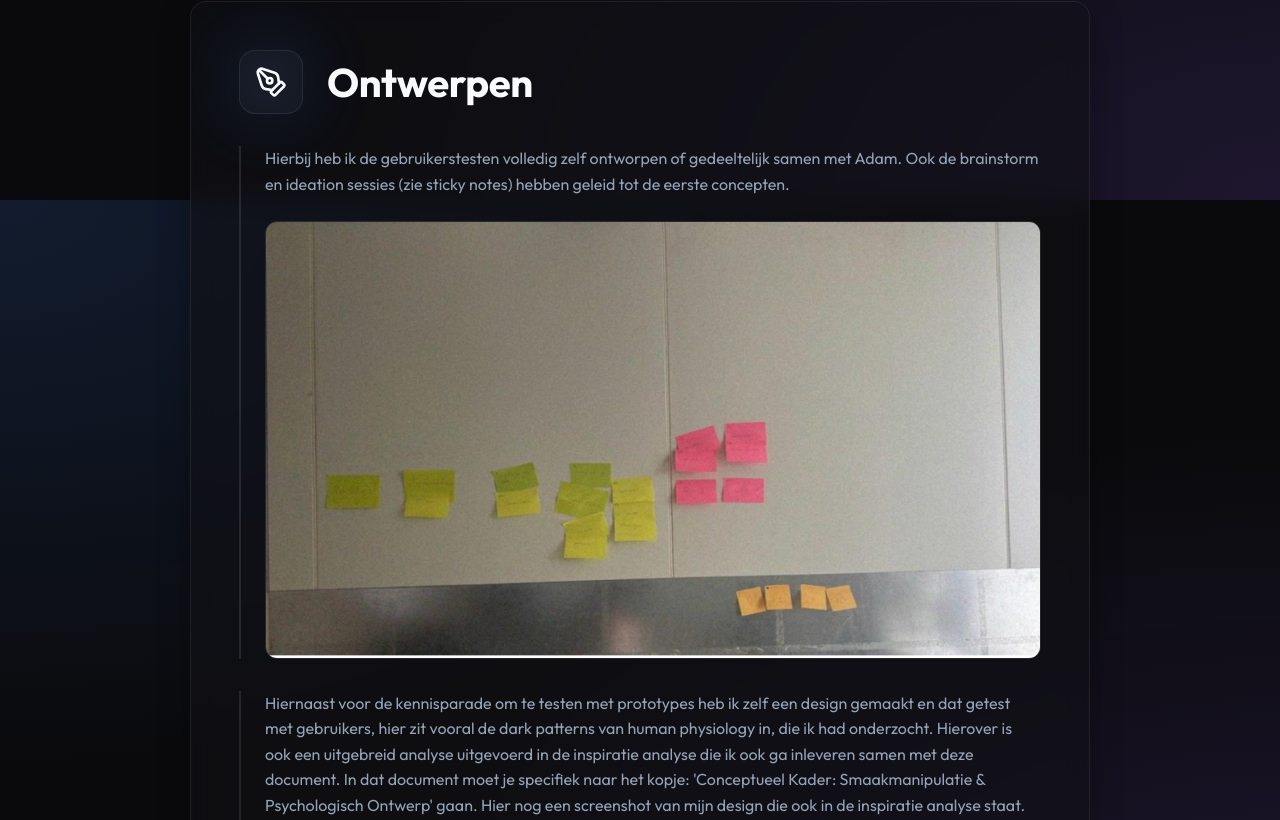
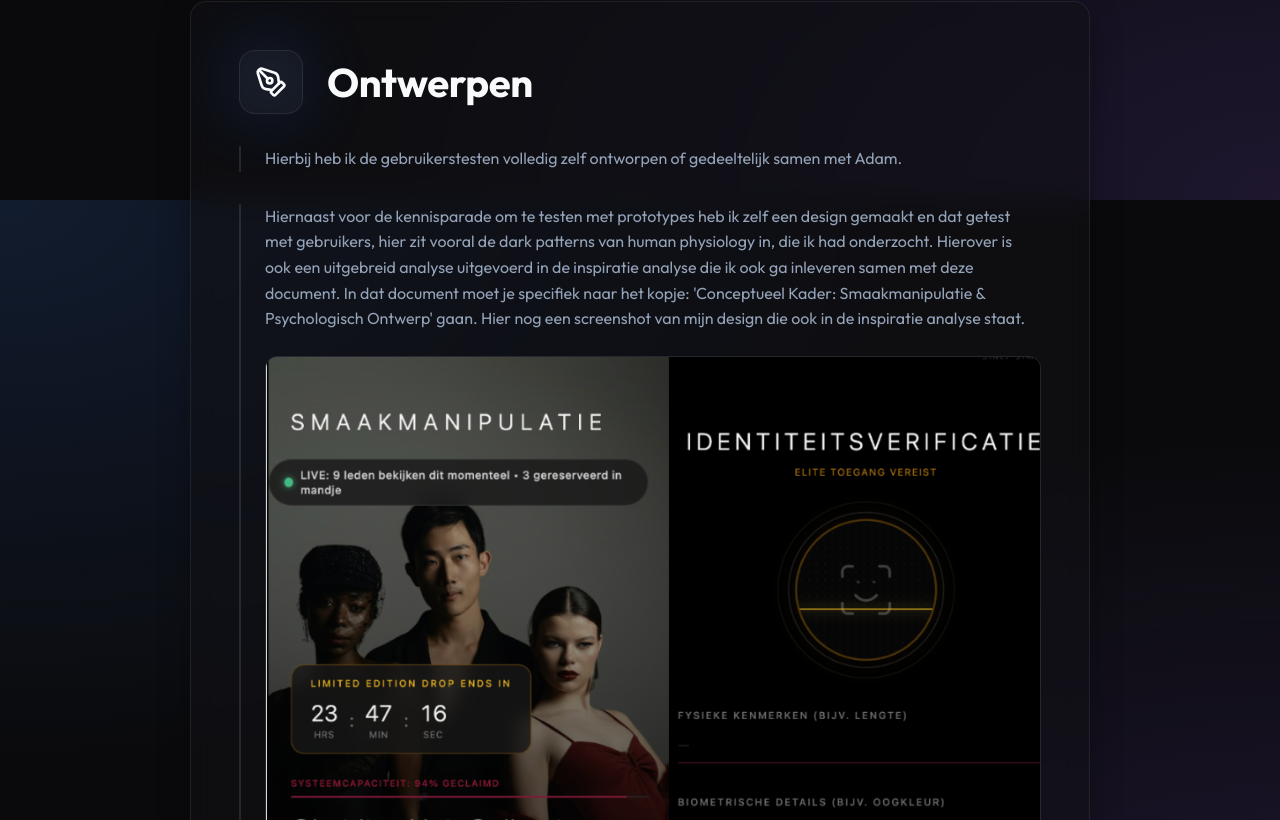
Before and after one commit to Batuhan1420/Batuhan1420.github.io, a React (Vite) app: page /#/dark-tech in a window 1280 px wide. Shown: the part 3800-4620 px from the top of the page. Built offline with nearby package versions, Linux system fonts and the light colour scheme.

Commit message:
docs: update DarkTech portfolio content by removing ideation notes and adding a retrospective section

```diff
--- a/src/pages/DarkTech.jsx
+++ b/src/pages/DarkTech.jsx
@@ -83,8 +83,7 @@ const DarkTech = () => {
       icon: <PenTool size={32} className="text-gradient" />,
       items: [
         {
-          content: "Hierbij heb ik de gebruikerstesten volledig zelf ontworpen of gedeeltelijk samen met Adam. Ook de brainstorm en ideation sessies (zie sticky notes) hebben geleid tot de eerste concepten.",
-          image: "/ideation.png"
+          content: "Hierbij heb ik de gebruikerstesten volledig zelf ontworpen of gedeeltelijk samen met Adam."
         },
         {
           content: "Hiernaast voor de kennisparade om te testen met prototypes heb ik zelf een design gemaakt en dat getest met gebruikers, hier zit vooral de dark patterns van human physiology in, die ik had onderzocht. Hierover is ook een uitgebreid analyse uitgevoerd in de inspiratie analyse die ik ook ga inleveren samen met deze document. In dat document moet je specifiek naar het kopje: 'Conceptueel Kader: Smaakmanipulatie & Psychologisch Ontwerp' gaan. Hier nog een screenshot van mijn design die ook in de inspiratie analyse staat.",
@@ -108,6 +107,10 @@ const DarkTech = () => {
         {
           content: "Demo van de applicatie:",
           image: "/fotos-demo.png"
+        },
+        {
+          content: "Gedurende de realisatiefase hielden we regelmatig retrospectives (vaak na elke iteratie/sprint). Hierbij gaven we tops, tips en een cijfer aan het team om onze samenwerking en het proces continu te evalueren en te verbeteren (zoals te zien op de sticky notes).",
+          image: "/retrospective.png"
         }
       ]
     }
```
Also changed, not shown: public/retrospective.png (renamed from public/ideation.png).
